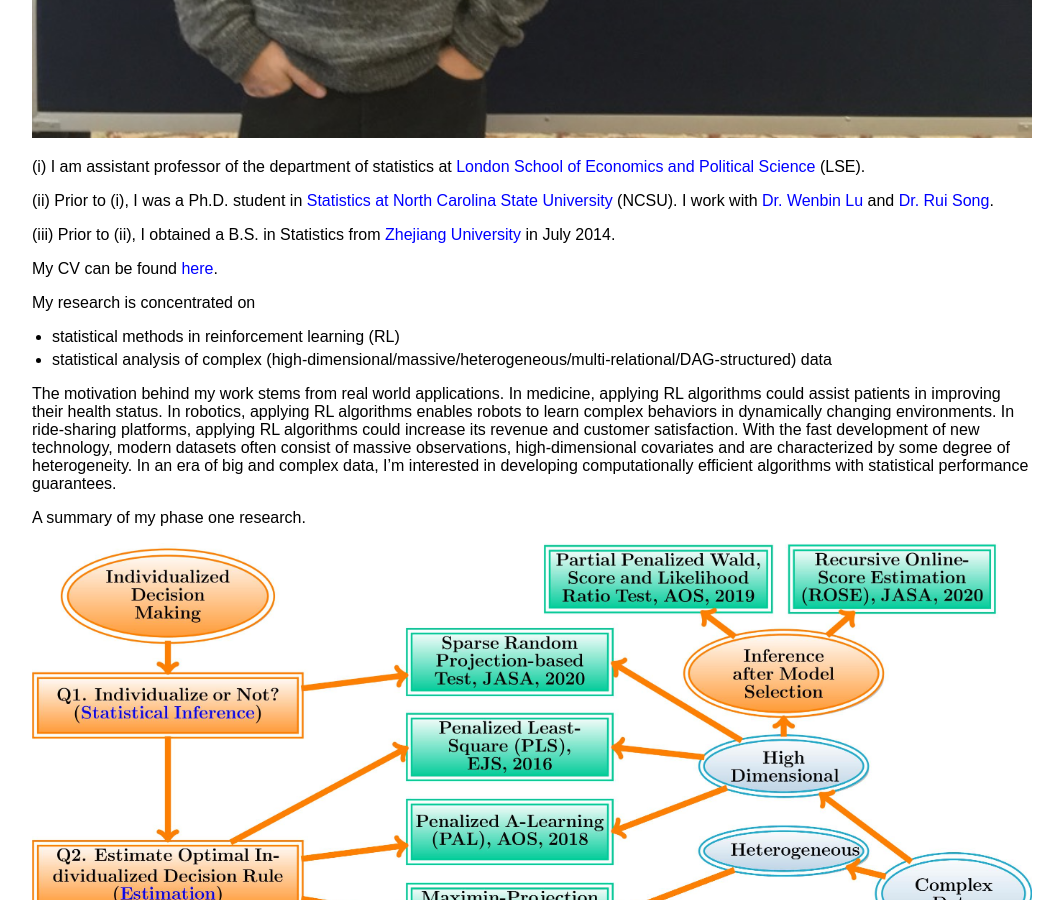
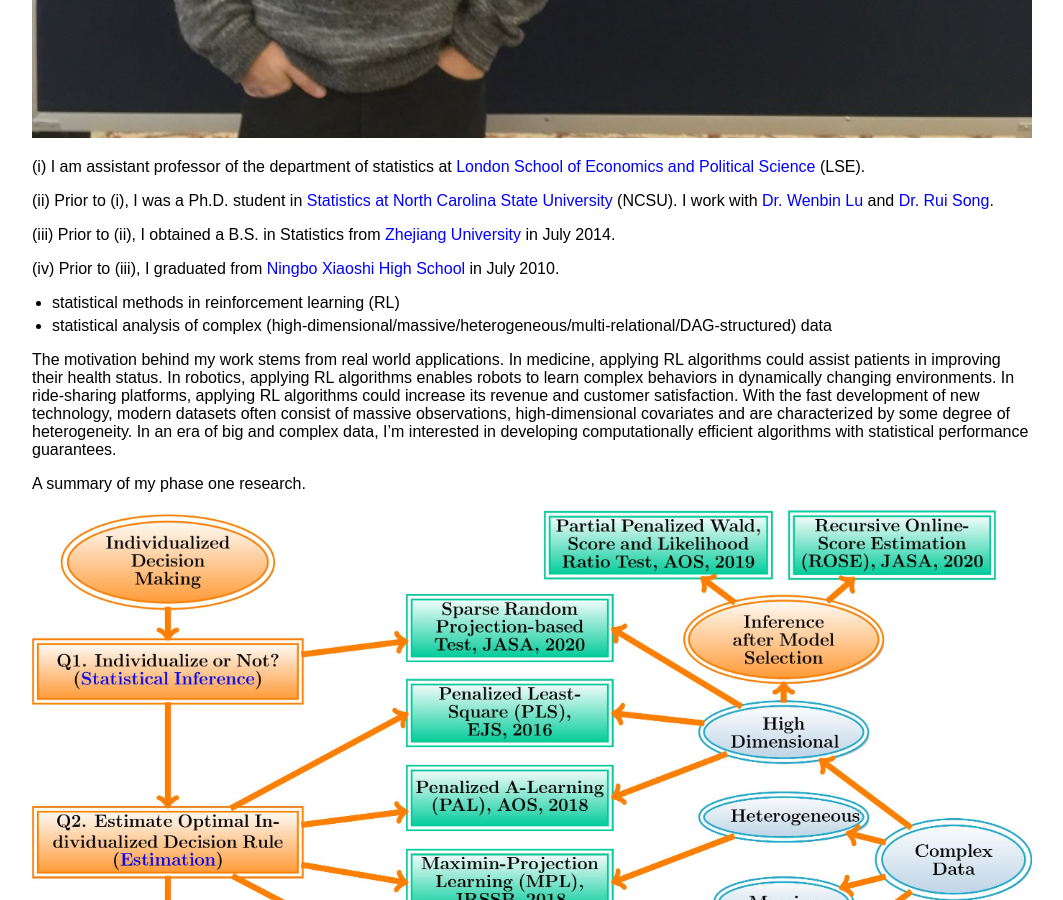
Before and after one commit to callmespring/callmespring.github.io, a Jekyll site: the page built from index.md, in a window 1280 px wide and 900 px high, scrolled down 706 px. Shown: the whole window, without its empty margins (108-1171 px from the left). Built offline with Jekyll 4.4.1, drawn with Linux system fonts in a browser that asks for light colours.

Commit message:
Update index.md

```diff
--- a/index.md
+++ b/index.md
@@ -12,7 +12,9 @@ layout: default
 
 (iii) Prior to (ii), I obtained a B.S. in Statistics from [Zhejiang University](https://www.zju.edu.cn/english/) in July 2014.
 
-My CV can be found [here](./cv-4.pdf).
+(iv) Prior to (iii), I graduated from [Ningbo Xiaoshi High School](https://en.wikipedia.org/wiki/Xiaoshi_Middle_School) in July 2010.
+
+<!---My CV can be found [here](./cv-4.pdf).>
 
 My research is concentrated on
 
```
